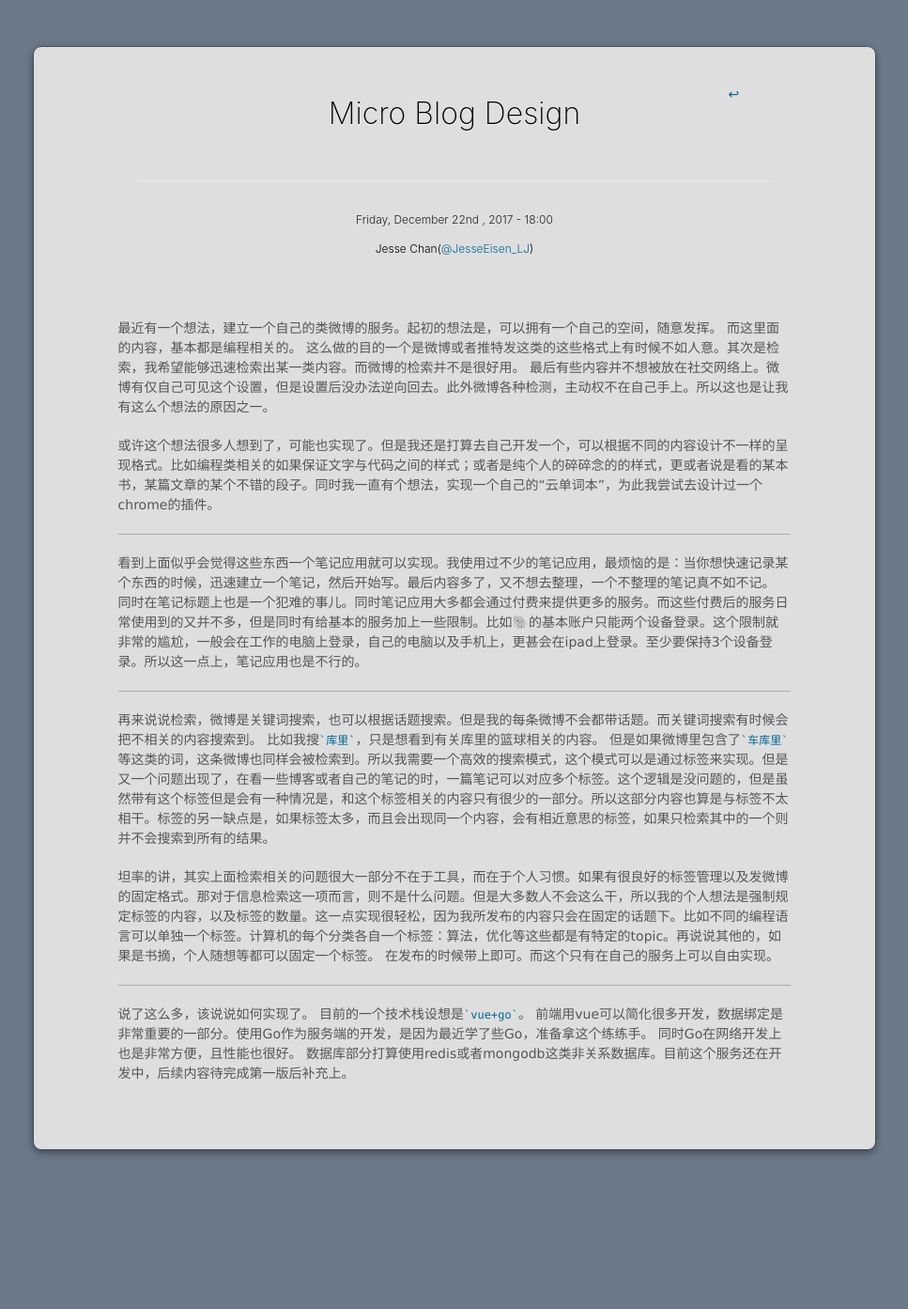
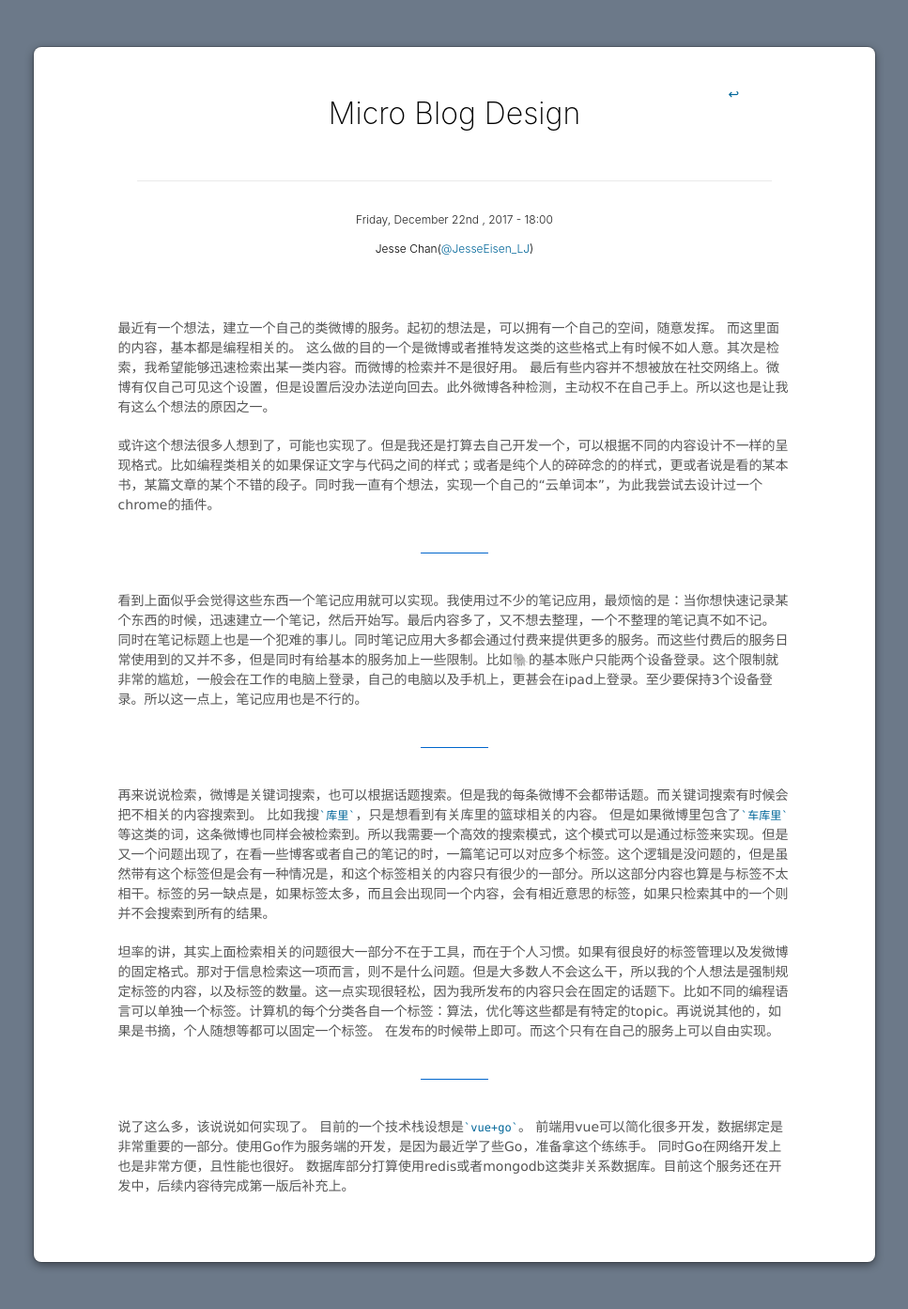
Before and after one commit to JesseEisen/JesseEisen.github.io, a Jekyll site: the page built from _posts/2017-12-22-micro-blog.md, in a window 1280 px wide. Shown: the whole page at 94% size, without its empty margins (156-1123 px from the left). Built offline with Jekyll 4.4.1, drawn with Linux system fonts in a browser that asks for light colours; before the commit the page ends 1273 px from its top, so only the background shows below that.

Commit message:
change color

```diff
--- a/css/posts.scss
+++ b/css/posts.scss
@@ -21,7 +21,7 @@ body {
 .wrapper {
   width:70%;
   margin:0 auto;
-  background:#DEDEDE;
+  background:#FFF;
   border-radius: 8px;
   box-shadow: rgba(#000, 0.2) 0 0 0 1px, rgba(#000, 0.45) 0 3px 10px;
 }
@@ -336,10 +336,12 @@ small {
 
 hr {
   border:0;
-  background:#aaa;
+  background:#06c;
   height:1px;
-  margin:0 0 20px;
-}
+  width: 10%;
+  color: rgb(227, 227, 227);
+  margin: 40px auto;
+ }
 
 footer {
   width:640px;
```
